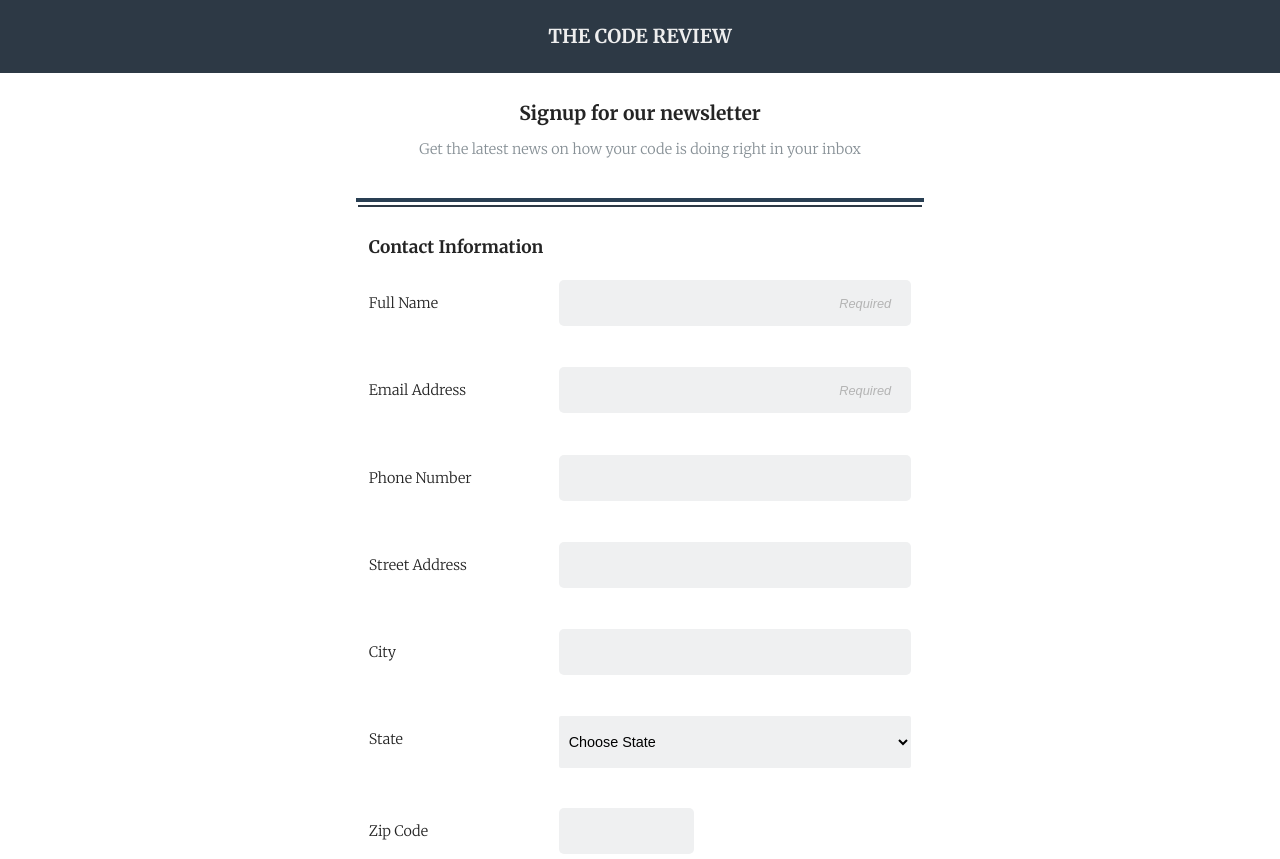
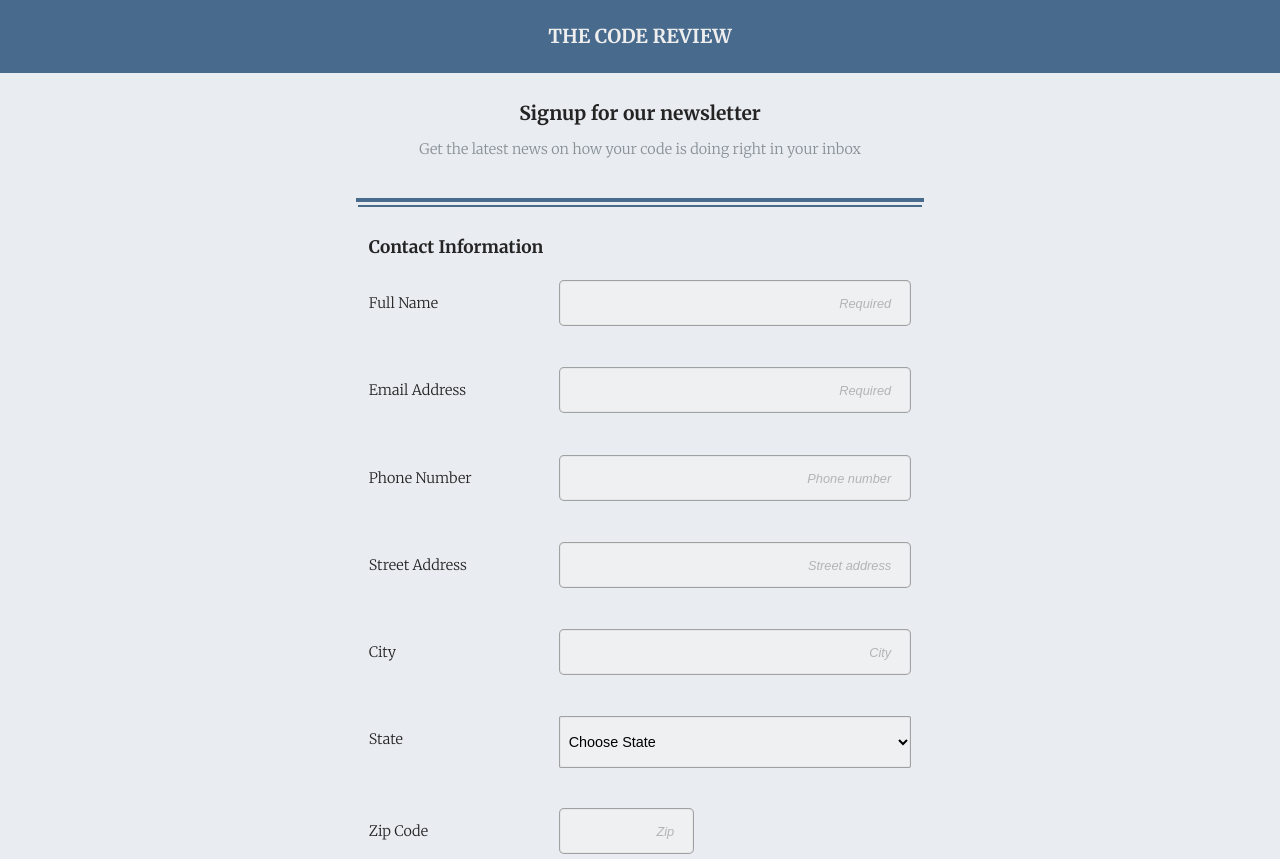
Before and after one commit to dmitriyaa/techdegree-project-3, a plain HTML site: page index.html in a window 1280 px wide. Shown: the top 859 px of the page. Drawn offline with Linux system fonts and the light colour scheme.

Commit message:
Extra credits tasks implemnted
Additional placeholder text for other text fields.
Use the required attribute to add HTML5 validation to make sure that
required fields are filled out and input is formatted correctly.
Add at least the following additional styling enhancements to the form,
feel free to extra styling but leave the basic layout the same as the
mockup.:
Change the background color for at least ONE of the main sections of
the site.
Uses CSS transitions for focus states.
Use CSS transition effects for highlighting the look of the form fields.
For example, make a background color fade into view when the field the
user clicks into a text field, and fade out when the user clicks or
tabs out of the field.

```diff
--- a/css/styles.css
+++ b/css/styles.css
@@ -11,6 +11,7 @@ body {
    line-height: 1.2;
    font-weight: 300;
    color: #242424;
+   background-color: #e9ecf1;
 }
 
 p {
@@ -30,7 +31,7 @@ p {
 /* ---- Header/Subheader ---- */
 header {
    text-align: center;
-   background: #2d3945;
+   background: #486a8d;
 }
 
 header h1 {
@@ -43,7 +44,7 @@ header h1 {
 
 .subheader {
    padding-bottom: 1.6em;
-   border-bottom: 4px solid #293F53;
+   border-bottom: 4px solid #486a8d;
 }
 
 .subheader h2 {
@@ -61,7 +62,7 @@ fieldset {
    margin-top: .2em;
    padding-top: calc(30px + 2.3em);
    border: none;
-   border-top: 2px solid #2d3945;
+   border-top: 2px solid #486a8d;
    font-size: .9rem;
 }
 
@@ -110,11 +111,11 @@ select {
    width: 100%;
    background-color: #eff0f1;
    border-radius: 5px;
+   box-shadow: inset 0px 0px 1px 1px rgba(0,0,0,0.37);
 }
 
 input::placeholder{
    text-align: right;
-
    font-style: italic;
    font-size: 0.8rem;
    color: #B4B4B4;
@@ -137,7 +138,11 @@ textarea {
 
 input:focus,
 textarea:focus {
-   border: 2px solid #293F53;
+   border: 2px solid #486a8d;
+   color: #fff;
+   box-shadow: none;
+   background-color: #597ba0;
+    transition: background 1s, color .5s;
 }
 
 select {
@@ -149,7 +154,7 @@ select {
 button {
   padding: 20px 0;
   color: #FFF;
-  background-color: #08B5A5;
+  background-color: #597ba0;
   font-size: 1.1em;
   border-radius: 7px;
   width: 100%;
--- a/index.html
+++ b/index.html
@@ -23,19 +23,19 @@
                <legend>Contact Information</legend>
 
                <label for="name">Full Name</label>
-               <input type="text" id="name" name="user_name" placeholder="Required">
+               <input type="text" required id="name" name="user_name" placeholder="Required">
 
                <label for="email">Email Address</label>
-               <input type="email" id="email" name="user_email" placeholder="Required">
+               <input type="email" required id="email" name="user_email" placeholder="Required">
 
                <label for="tel">Phone Number</label>
-               <input type="tel" id="tel" name="uset_tel">
+               <input type="tel" id="tel" name="uset_tel" placeholder="Phone number">
 
                <label for="street_address">Street Address</label>
-               <input type="text" id="street_address" name="user_street_address">
+               <input type="text" id="street_address" name="user_street_address" placeholder="Street address">
 
                <label for="city">City</label>
-               <input type="text" id="city" name="user_city">
+               <input type="text" id="city" name="user_city" placeholder="City">
 
                <label for="state">State</label>
                <select id="state" name="user_state">
@@ -46,7 +46,7 @@
                </select>
 
                <label for="zip">Zip Code</label>
-               <input type="text" id="zip" name="zip_code">
+               <input type="text" id="zip" name="zip_code" placeholder="Zip">
             </fieldset>
 
             <fieldset>
@@ -62,7 +62,7 @@
                <input type="radio" id="plain_ft" value="plain_text" name="user_format"><label for="plain_ft" class="light">Plain text</label><br>
 
                <label for="topics">Other topics you'd like to hear about</label>
-               <textarea id="topics" name="user_topics" rows="3"></textarea>
+               <textarea id="topics" name="user_topics" placeholder="Please type in some topics taht you would like to hear about..."></textarea>
             </fieldset>
 
             <button type="submit">Sign Up</button>
```
Lines whose indentation alone changed are shown as unchanged.
